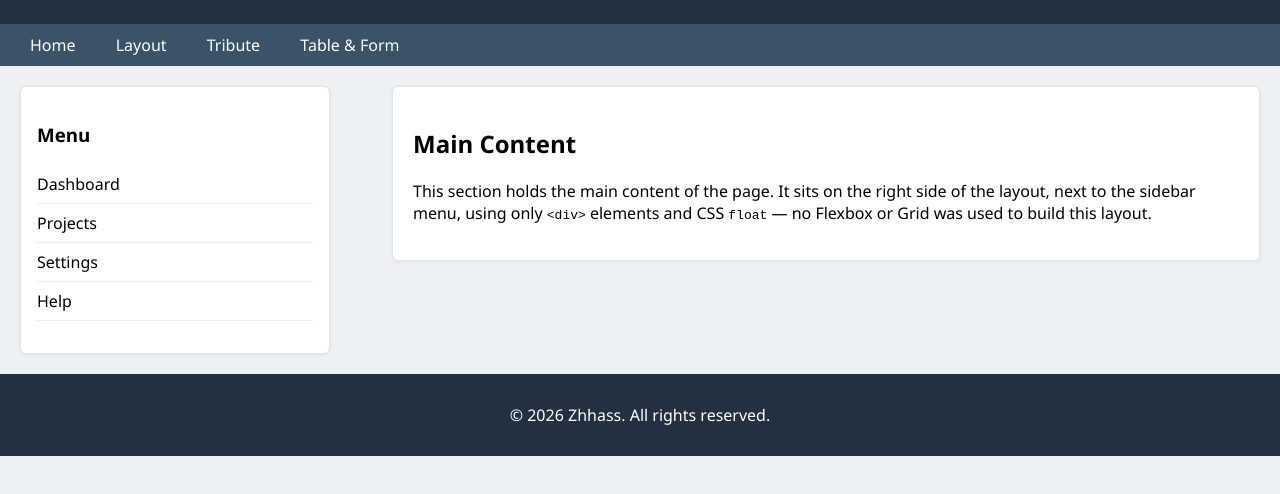
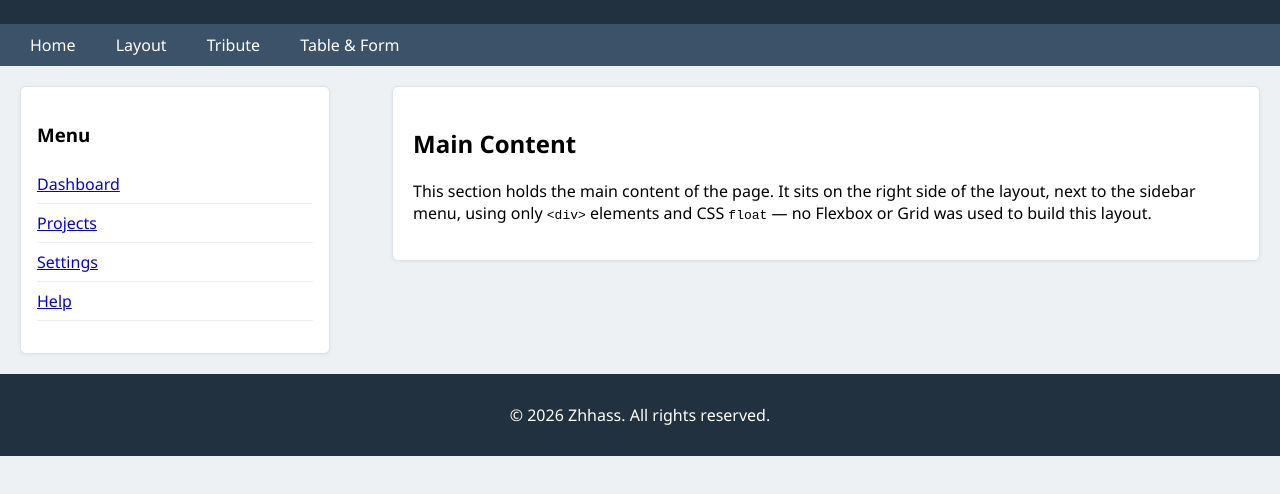
Before and after one commit to zhhass/assignment1, a plain HTML site: page task2.html in a window 1280 px wide. Shown: the part 160-654 px from the top of the page. Drawn offline with Linux system fonts and the light colour scheme.

Commit message:
Update sidebar links in task2.html

```diff
--- a/task2.html
+++ b/task2.html
@@ -33,11 +33,12 @@
     <div id="sidebar">
       <h3>Menu</h3>
       <ul>
-        <li>Dashboard</li>
-        <li>Projects</li>
-        <li>Settings</li>
-        <li>Help</li>
-      </ul>
+        <ul>
+           <li><a href="index.html">Dashboard</a></li>
+           <li><a href="task1.html">Projects</a></li>
+            <li><a href="task2.html">Settings</a></li>
+            <li><a href="task3.html">Help</a></li>
+        </ul>
     </div>
 
     <div id="content">
```
